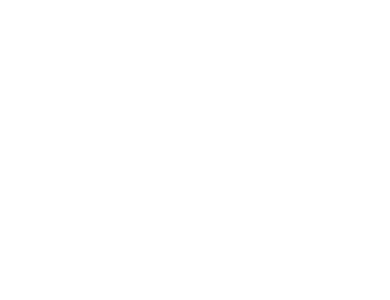
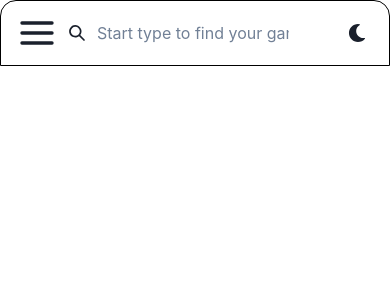
Before and after one commit to Anet-shk/kursach-game-site, a React (Create React App) app: page / in a window 390 px wide. Shown: the top 300 px of the page. Built offline with nearby package versions, Linux system fonts and the light colour scheme.

Commit message:
create first version of header with extendedTheme and responsive

```diff
--- a/package.json
+++ b/package.json
@@ -3,6 +3,7 @@
   "version": "0.1.0",
   "private": true,
   "dependencies": {
+    "@chakra-ui/icons": "^2.0.18",
     "@chakra-ui/react": "^2.5.5",
     "@emotion/react": "^11.10.6",
     "@emotion/styled": "^11.10.6",
--- a/src/App.js
+++ b/src/App.js
@@ -1,13 +1,15 @@
 import React from 'react';
 import {
   ChakraProvider,
-  theme,
 } from '@chakra-ui/react';
+import { Header } from './Components/Header/';
+import { extendedTheme } from './GlobalStyles';
 
 function App() {
   return (
-    <ChakraProvider theme={theme}>
-
+    <ChakraProvider theme={extendedTheme}>
+      <Header />
+      {/* <Box w={['10px', '20px', '30px', '40px', '50px']} h={['10px', '20px', '30px', '40px', '50px']} bg='blackAlpha.700' /> */}
     </ChakraProvider>
   );
 }
--- a/src/ColorModeSwitcher.js
+++ b/src/Components/Header/ColorModeSwitcher.jsx
@@ -17,6 +17,7 @@
       marginLeft="2"
       onClick={toggleColorMode}
       icon={<SwitchIcon />}
+      m='3'
       {...props}
     />
   );
--- /dev/null
+++ b/src/Components/Header/DatalistInstanceSearch.jsx
@@ -0,0 +1,12 @@
+import { Box } from "@chakra-ui/react";
+import React from "react";
+
+export const DatalistInstanceSearch = props => {
+  return (
+    <Box as="datalist" id={props.id}>
+      {/* {instead this option should be something that return option with value from database} */}
+      <option value={'football'}/>
+      <option value={'volleyball'}/>
+    </Box>
+  )
+}
--- /dev/null
+++ b/src/Components/Header/InstanceSearch.jsx
@@ -0,0 +1,27 @@
+import { Box, HStack} from "@chakra-ui/react";
+import React from "react";
+import { DatalistInstanceSearch } from "./DatalistInstanceSearch";
+import { SearchIcon } from "@chakra-ui/icons";
+
+export const InstanceSearch = () => {
+  return (
+    <HStack
+      w={['100%', '80%', '80%', '80%', '80%']}
+      m={['3 1', '3', '3', '3', '3']}
+    >
+      <SearchIcon/>
+      <Box
+        as="input"
+        type="search"
+        list="instanceSearch"
+        name="instanceSearch"
+        w={'100%'}
+        p={['2 1', '2', '2', '2', '2']}
+        ml={'1'}
+        borderRadius={'20px'}
+        placeholder="Start type to find your game..."
+      />
+      <DatalistInstanceSearch id='instanceSearch' />
+    </HStack>
+  )
+}
--- /dev/null
+++ b/src/Components/Header/MenuButtonHeader.jsx
@@ -0,0 +1,8 @@
+import { HamburgerIcon } from '@chakra-ui/icons'
+import React from "react";
+
+export const MenuButtonHeader = () => {
+  return (
+    <HamburgerIcon w={'40px'} h={'40px'} m={'3'} ml={'4'} color={'menuButtonIcon'} />
+      )
+}
--- /dev/null
+++ b/src/Components/Header/index.jsx
@@ -0,0 +1,25 @@
+import {Flex} from "@chakra-ui/react";
+import React from "react";
+import { InstanceSearch } from "./InstanceSearch";
+import { MenuButtonHeader } from "./MenuButtonHeader";
+import { ColorModeSwitcher } from './ColorModeSwitcher';
+
+export const Header = () => {
+  return (
+    <Flex
+      as={'header'}
+      justify={'space-between'}
+      w={['100%', '90%', '85%', '85%', '80%']}
+      maxW={'1200px'}
+      minW={'10px'}
+      m={'auto'}
+      border={'1px solid black'}
+      borderTopRightRadius={'2xl'}
+      borderTopLeftRadius={'2xl'}
+    >
+      <MenuButtonHeader/>
+      <InstanceSearch />
+      <ColorModeSwitcher />
+    </Flex>
+  )
+}
--- /dev/null
+++ b/src/GlobalStyles.js
@@ -0,0 +1,20 @@
+import { extendTheme } from '@chakra-ui/react';
+
+export const extendedTheme = extendTheme({
+  styles: {
+    global: {
+      body: {
+        maxWidth: '',
+        m: 'auto',
+        minW: '200px',
+      }
+    },
+  },
+  semanticTokens: {
+    colors: {
+      menuButtonIcon: {
+        _dark: 'gray.300',
+      },
+    },
+  },
+})
```
Also changed, not shown: src/Logo.js (deleted, +0 -18 lines), src/source/media/Icons.js (added, +19 -0 lines), src/Components/Header/Search.jsx (added), src/logo.svg (deleted), 1 other file (tests, documents, lock files or other folders).
